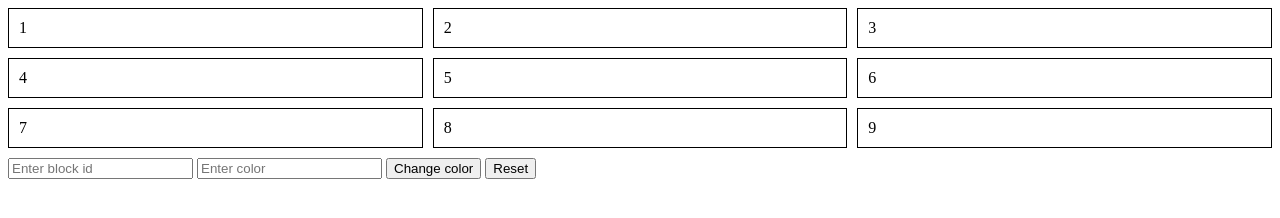
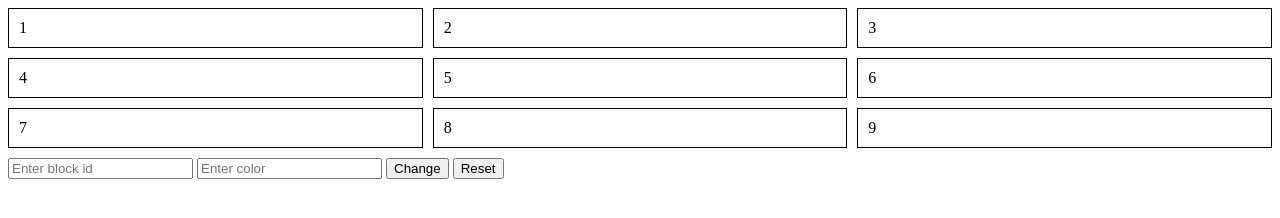
Before and after one commit to acciojob/Replit-Asian-Paints-Saif1911-lab, a website: page main.html in a window 1280 px wide. Drawn offline with Linux system fonts and the light colour scheme.

Commit message:
created a submission

```diff
--- a/main.html
+++ b/main.html
@@ -21,8 +21,8 @@
 	</div>
 	<input placeholder="Enter block id" id="block_id" />
 	<input placeholder="Enter color" id="colour_id" />
-	<button id="change_button">Change color</button>
-	<button id="reset">Reset</button>
+	<button id="change_button">Change</button>
+	<button id="reset_button">Reset</button>
     <script type="text/javascript" src="./script.js">
 </script>
 
```
